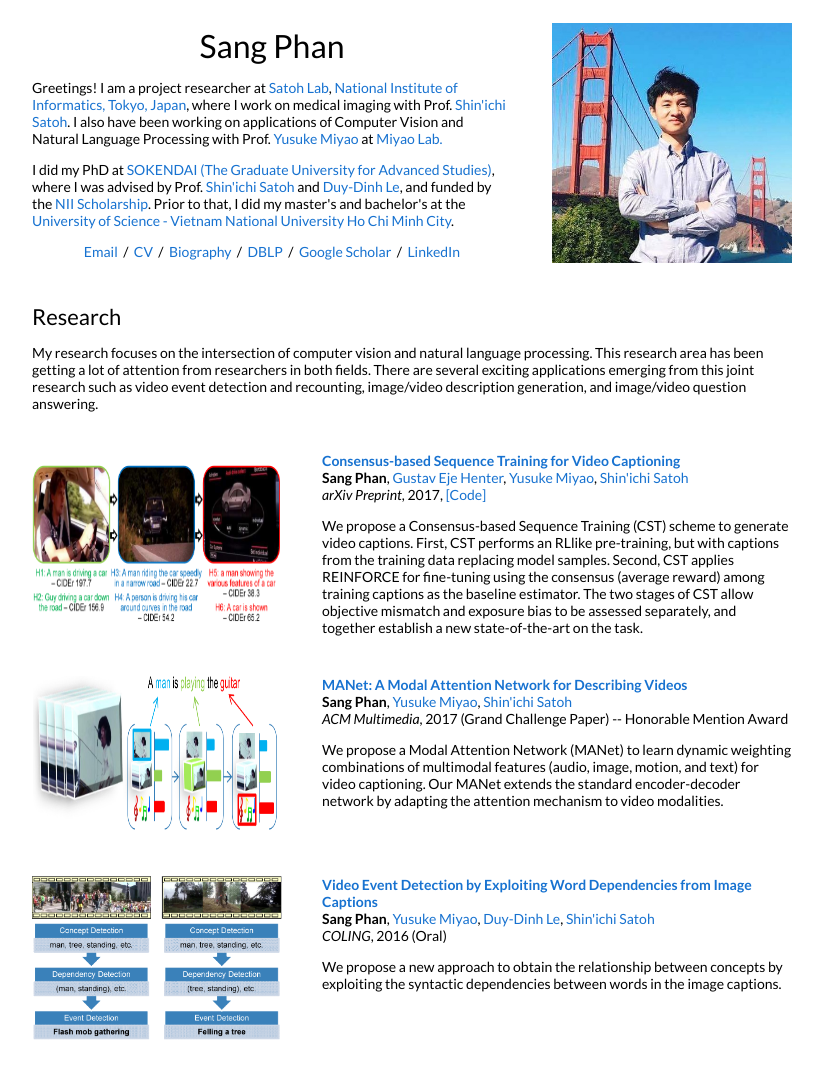
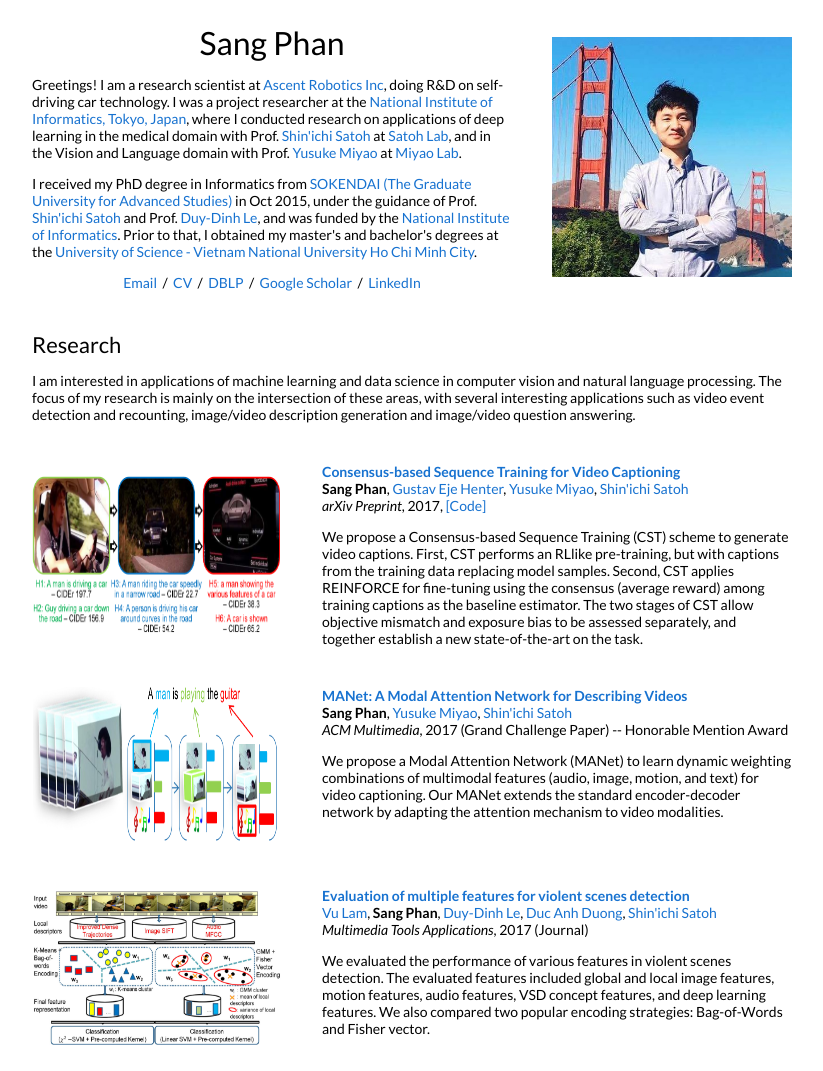
Before and after one commit to plsang/plsang.github.io, a plain HTML site: page index.html in a window 1280 px wide. Shown: the part 5-1076 px from the top of the page, without its empty margins (228-1051 px from the left). Drawn offline with Linux system fonts and the light colour scheme.

Commit message:
update bio

```diff
--- a/index.html
+++ b/index.html
@@ -83,15 +83,22 @@
         <p align="center">
           <name>Sang Phan</name>
         </p>
-        <p>Greetings! I am a project researcher at <a href="http://www.satoh-lab.nii.ac.jp/">Satoh Lab</a>, <a href="http://www.nii.ac.jp/en/">National Institute of Informatics, Tokyo, Japan</a>, where I work on medical imaging with Prof. <a href="https://researchmap.jp/satoh/">Shin'ichi Satoh</a>. I also have been working on applications of Computer Vision and Natural Language Processing with Prof. <a href="https://researchmap.jp/yusuke/">Yusuke Miyao </a> at <a href="https://mynlp.github.io/en">Miyao Lab.</a>
+        <p>Greetings! I am a research scientist at <a href="https://ascent.ai/en/">Ascent Robotics Inc</a>, doing R&D on self-driving car technology.
+          I was a project researcher at the <a href="http://www.nii.ac.jp/en/">National Institute of Informatics, Tokyo, Japan</a>,
+          where I conducted research on applications of deep learning in the medical domain with Prof. <a href="https://researchmap.jp/satoh/">Shin'ichi Satoh</a> at <a href="http://www.satoh-lab.nii.ac.jp/">Satoh Lab</a>,
+          <!-- I was a project researcher , <a href="http://www.nii.ac.jp/en/">National Institute of Informatics, Tokyo, Japan</a>, working on medical imaging with Prof. <a href="https://researchmap.jp/satoh/">Shin'ichi Satoh</a> -->
+          and in the Vision and Language domain with Prof. <a href="https://researchmap.jp/yusuke/">Yusuke Miyao </a> at <a href="https://mynlp.github.io/en">Miyao Lab</a>.
         </p>
         <p>
-          I did my PhD at <a href="https://www.soken.ac.jp/en/">SOKENDAI (The Graduate University for Advanced Studies)</a>, where I was advised by Prof. <a href="https://researchmap.jp/satoh/">Shin'ichi Satoh</a> and <a href="https://researchmap.jp/ledduy/">Duy-Dinh Le</a>, and funded by the <a href="http://www.nii.ac.jp/graduate/en/entrance/course_fees/">NII Scholarship</a>. Prior to that, I did my master's and bachelor's at the <a href="http://web.hcmus.edu.vn/en/">University of Science - Vietnam National University Ho Chi Minh City</a>.
+          I received my PhD degree in Informatics from <a href="https://www.soken.ac.jp/en/">SOKENDAI (The Graduate University for Advanced Studies)</a> in Oct 2015,
+          under the guidance of Prof. <a href="https://researchmap.jp/satoh/">Shin'ichi Satoh</a> and Prof. <a href="https://researchmap.jp/ledduy/">Duy-Dinh Le</a>,
+          and was funded by the <a href="http://www.nii.ac.jp/graduate/en/entrance/course_fees/">National Institute of Informatics</a>.
+          Prior to that, I obtained my master's and bachelor's degrees at the <a href="http://web.hcmus.edu.vn/en/">University of Science - Vietnam National University Ho Chi Minh City</a>.
         </p>
         <p align=center>
-          <a href="mailto:plsang@nii.ac.jp">Email</a> &nbsp/&nbsp
-          <a href="https://www.dropbox.com/s/8ek49r2yidf1jd0/cv_latest.pdf?dl=0">CV</a> &nbsp/&nbsp
-          <a href="bio.txt">Biography</a> &nbsp/&nbsp
+          <a href="mailto:sang@ascent.ai">Email</a> &nbsp/&nbsp
+          <a href="https://www.dropbox.com/s/jy6rluzuvpc9tq6/cv_latest.pdf?dl=0">CV</a> &nbsp/&nbsp
+          <!-- <a href="bio.txt">Biography</a> &nbsp/&nbsp -->
           <a href="http://dblp2.uni-trier.de/pers/hd/l/Le:Sang_Phan">DBLP</a> &nbsp/&nbsp
           <a href="https://scholar.google.com/citations?user=YDMx7IkAAAAJ&hl=en">Google Scholar</a> &nbsp/&nbsp
           <a href="https://www.linkedin.com/in/plsang">LinkedIn</a>
@@ -107,7 +114,9 @@
         <td width="100%" valign="middle">
           <heading>Research</heading>
           <p>
-          My research focuses on the intersection of computer vision and natural language processing. This research area has been getting a lot of attention from researchers in both fields. There are several exciting applications emerging from this joint research such as video event detection and recounting, image/video description generation, and image/video question answering.
+          I am interested in applications of machine learning and data science in computer vision and natural language processing.
+          The focus of my research is mainly on the intersection of these areas, with several interesting applications such as
+          video event detection and recounting, image/video description generation and image/video question answering.
           </p>
         </td>
       </tr>
@@ -189,6 +198,30 @@ network by adapting the attention mechanism to video modalities.
         </td>
       </tr>
 
+      <tr>
+        <td width="25%"><img src="figs/mta2017.png" alt="clean-usnob" width="250" height="160"></td>
+        <td width="75%" valign="top">
+        <p>
+        <p>
+          <a href="https://link.springer.com/article/10.1007/s11042-016-3331-4">
+          <papertitle>Evaluation of multiple features for violent scenes detection</papertitle>
+          </a>
+          <br>
+            <a href="https://scholar.google.com/citations?user=TVVx688AAAAJ&hl=en">Vu Lam</a>,
+            <strong>Sang Phan</strong>,
+            <a href="https://researchmap.jp/ledduy/">Duy-Dinh Le</a>,
+            <a href="https://scholar.google.com/citations?user=Q_FGmYYAAAAJ&hl=en">Duc Anh Duong</a>,
+            <a href="https://researchmap.jp/satoh/">Shin'ichi Satoh</a><br>
+          <em>Multimedia Tools Applications</em>, 2017 (Journal)
+        </p>
+        <p>We evaluated the performance of various features in violent scenes detection. The evaluated
+features included global and local image features, motion features, audio features, VSD
+concept features, and deep learning features. We also compared two popular encoding strategies:
+Bag-of-Words and Fisher vector.
+</p>
+        </td>
+      </tr>
+
         <tr>
         <td width="25%"><img src="figs/coling2016.png" alt="clean-usnob" width="250" style="border-style: none"></td>
         <td width="75%" valign="top">
@@ -225,7 +258,7 @@ network by adapting the attention mechanism to video modalities.
             <a href="http://www.chokkan.org">Naoaki Okazaki</a>,
             <a href="https://researchmap.jp/yusuke/">Yusuke Miyao</a>,
             <a href="http://www.nlab.ci.i.u-tokyo.ac.jp/~nakayama/index_en.html">Hideki Nakayama</a> <br>
-          <em>COLING</em>, 2016 (Oral)
+          <em>COLING</em>, 2016 (Oral), <a href="https://github.com/aistairc/seq2seq_temporal_attention">[Code]</a>
         </p>
         <p>We combine sequence to sequence approach with temporal attention mechanism for video captioning.</p>
         </td>
```
Also changed, not shown: bio.txt (deleted), figs/mta2017.png (added).
